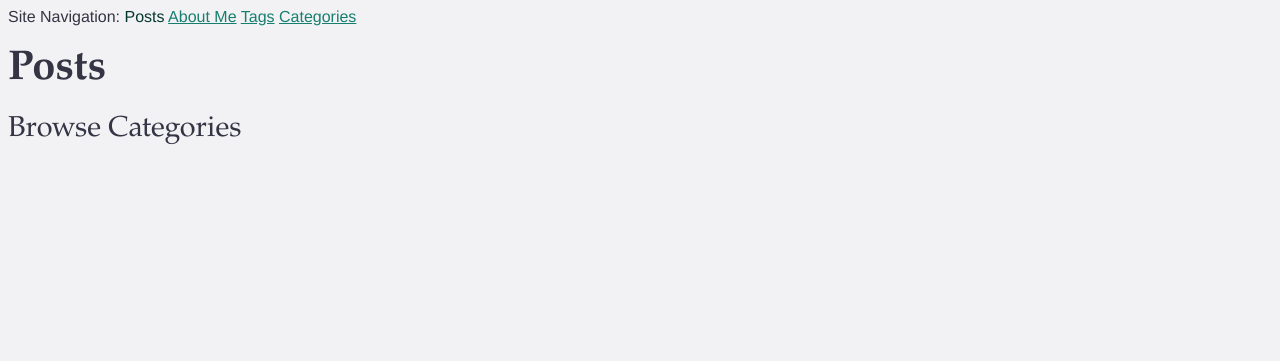
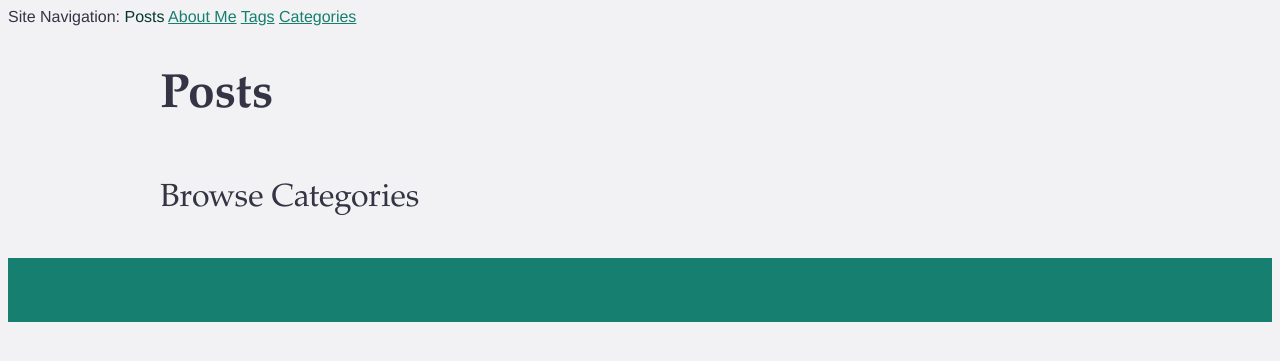
Before and after one commit to b7s9/personal-blog-jekyll, a Jekyll site: the page built from index.html, in a window 1280 px wide. Shown: the top 361 px of the page. Built offline with Jekyll 4.4.1, drawn with Linux system fonts in a browser that asks for light colours; some web fonts are replaced.

Commit message:
💄 Add basic layout

```diff
--- a/_includes/share-btn.html
+++ b/_includes/share-btn.html
@@ -1,6 +1,6 @@
 <div class="share-post">
     <a href="{{site.url}}{{page.url}}" class="link visually-hidden">{{site.url}}{{page.url}}</a>
     <input type="text" name="share-post-link-text" id="share-post-link-text" value="{{site.url}}{{page.url}}" class="link visually-hidden">
-    <button class="share">Copy link to share</button>
+    <button class="share">Copy link to this post</button>
     <span class="feedback"></span>
 </div>
--- a/_layouts/default.html
+++ b/_layouts/default.html
@@ -1,5 +1,5 @@
 <!DOCTYPE html>
-<html lang="en">
+<html lang="en" dir="ltr">
 
 <head>
     <meta charset="UTF-8">
@@ -28,6 +28,10 @@
         {{ content }}
     </main>
 
+    <footer>
+        <div class="color-block"></div>
+    </footer>
+
     <script async src="/assets/js/main.js"></script>
 </body>
 
--- /dev/null
+++ b/_sass/_breakpoints.scss
@@ -0,0 +1 @@
+// $mobile: min-width:60rem;
--- a/_sass/main.scss
+++ b/_sass/main.scss
@@ -4,6 +4,22 @@
 // --------------------------------------------------------
 // Layout
 // --------------------------------------------------------
+
+
+main {
+    margin: 0 auto;
+    max-width: 95%;
+
+    @media screen and (min-width:60rem) {
+        max-width: 60rem;
+    }
+}
+
+footer {
+    display: block;
+    height: 4rem;
+    width: 100%;
+}
 
 .visually-hidden {
     position: absolute !important;
@@ -24,6 +40,10 @@
     z-index: 20;
 }
 
+button {
+    padding: 1rem;
+}
+
 // --------------------------------------------------------
 // Type setting
 // --------------------------------------------------------
@@ -39,22 +59,22 @@ nav .current-page {
 
 h1{
     font-family: "Junicode", "Palatino", serif;
-    line-height: 2rem;
-    font-size: 2.6rem;
+    line-height: 1.6;
+    font-size: 3rem;
     font-weight: 700;
 }
 
 h2{
     font-family: "Junicode", "Palatino", serif;
-    line-height: 2rem;
-    font-size: 1.8rem;
+    line-height: 2;
+    font-size: 2rem;
     font-weight: 400;
 }
 
 h3{
     font-family: "Source Sans Pro", Helvetica, Arial sans-serif;
-    font-size: 1.5rem;
-    line-height: 1.8rem;
+    font-size: 1.8rem;
+    line-height: 1.6;
 }
 
 a {
@@ -67,13 +87,14 @@ a:hover {
 
 section.intro p{
     font-family: "Junicode", "Palatino", serif;
-    font-size: 1.125rem;
-    line-height: 2rem;
+    font-size: 1.5rem;
+    line-height: 1.6;
 }
 
 p{
     font-family: "Source Sans Pro", Helvetica, Arial sans-serif;
-    line-height: 1.4rem;
+    font-size: 1.2rem;
+    line-height: 1.8;
 }
 
 a.excerpt, a.excerpt + .cta {
@@ -96,6 +117,10 @@ pre code{
     font-family: 'Courier New', Courier, monospace;
 }
 
+button {
+    font-size: 1.2rem;
+}
+
 // --------------------------------------------------------
 // Color
 // --------------------------------------------------------
@@ -105,8 +130,16 @@ html {
     color: $dark-grey;
 }
 
+footer {
+    background-color: $primary-dark;
+}
+
 nav .current-page {
     color: $secondary-dark;
+}
+
+h4 {
+    color:$shadow-grey;
 }
 
 a {
@@ -137,3 +170,8 @@ a.excerpt:hover {
     color: $white;
 
 }
+
+button {
+    background-color: $primary-dark;
+    color: $white;
+}
```
